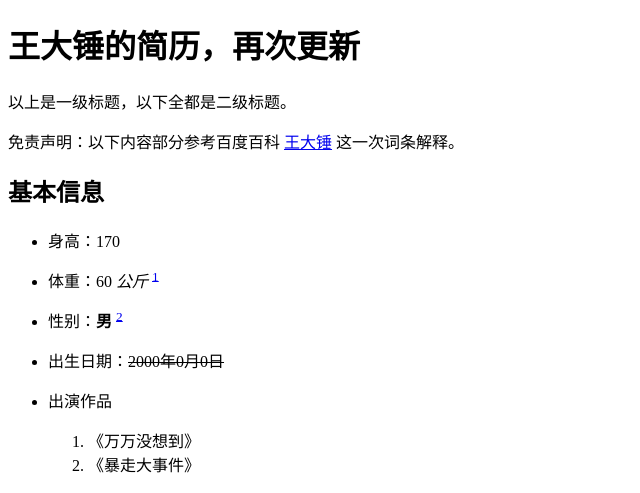
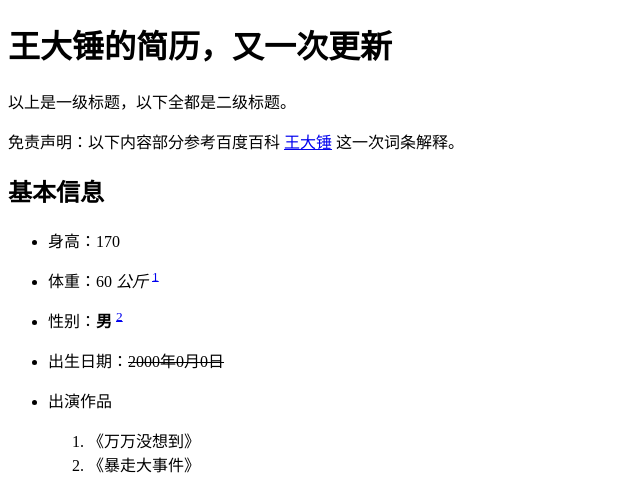
Before and after one commit to zhangym2002/MyWebsite, a plain HTML site: page index.html in a window 1280 px wide. Shown: the top 493 px of the page, without its empty margins (0-640 px from the left). Drawn offline with Linux system fonts and the light colour scheme.

Commit message:
Thu Oct 27 16:24:36     2022

```diff
--- a/index.html
+++ b/index.html
@@ -3,7 +3,7 @@
 <head>
 <meta charset='UTF-8'><meta name='viewport' content='width=device-width initial-scale=1'>
 <title></title></head>
-<body><h1>王大锤的简历，再次更新 </h1>
+<body><h1>王大锤的简历，又一次更新 </h1>
 <p>以上是一级标题，以下全都是二级标题。</p>
 <p>免责声明：以下内容部分参考百度百科 <a href='https://baike.baidu.com/item/%E7%8E%8B%E5%A4%A7%E9%94%A4'>王大锤</a> 这一次词条解释。</p>
 <h2>基本信息</h2>
```
Also changed, not shown: 1 other file.
